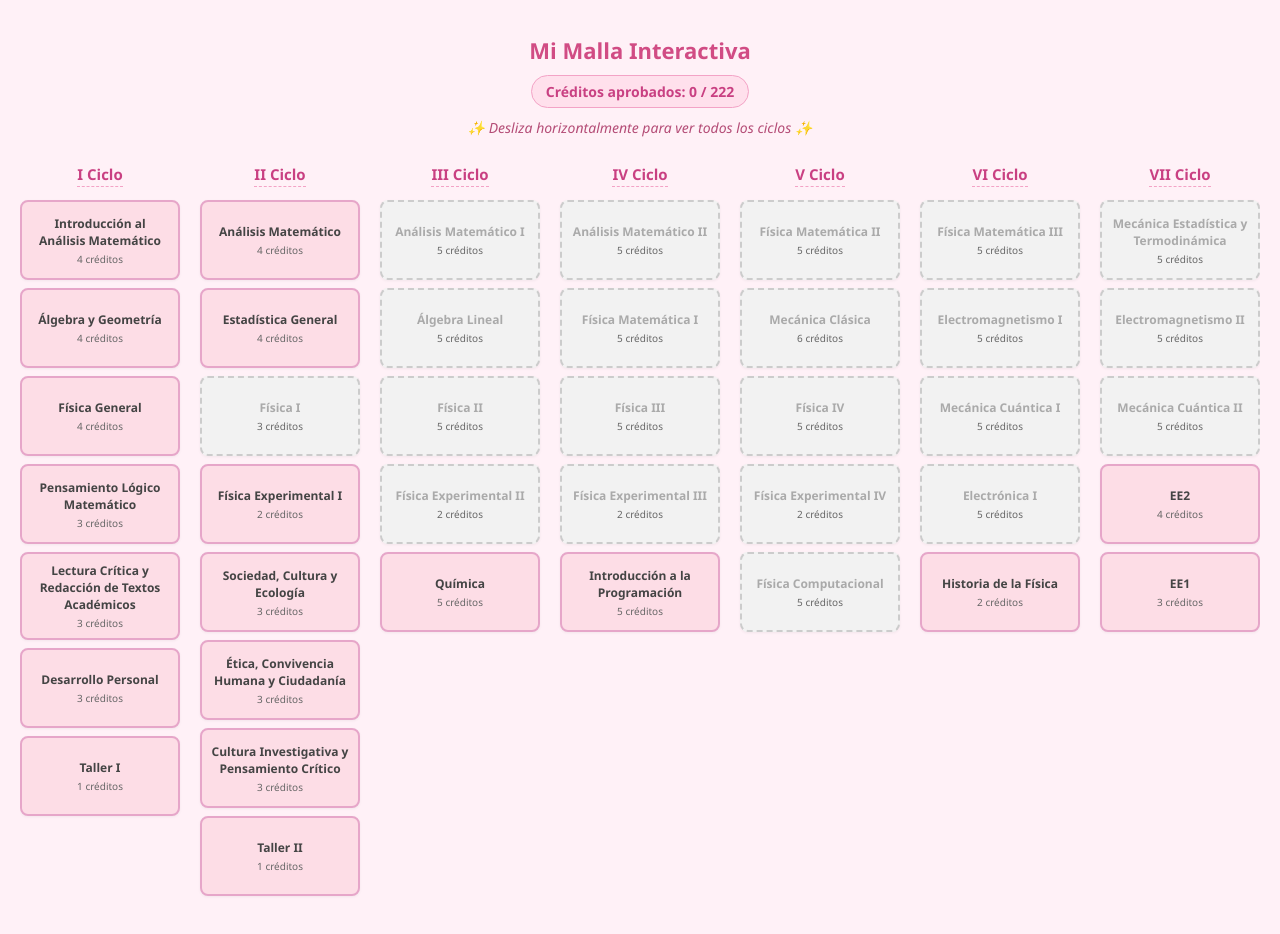
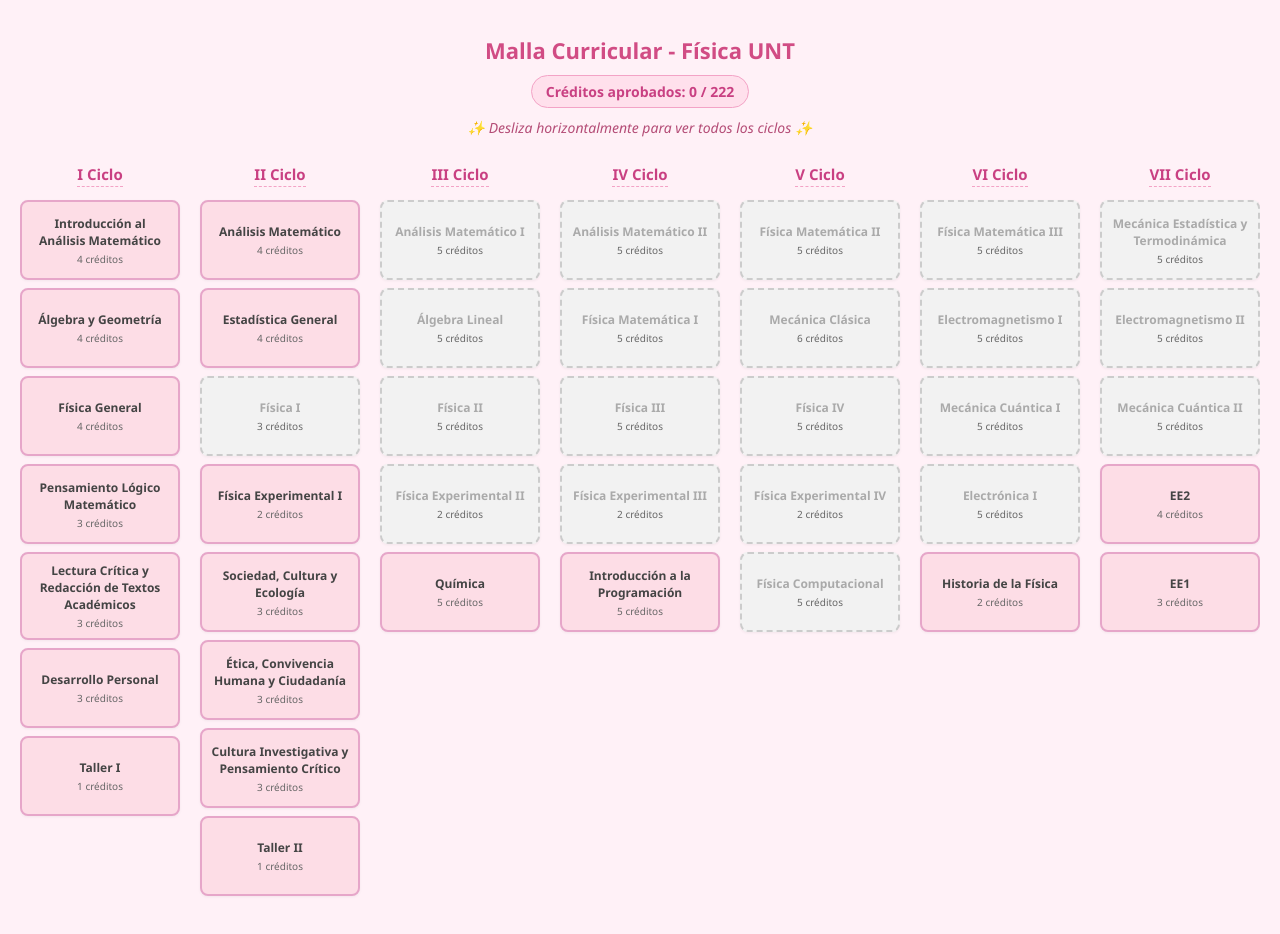
Before and after one commit to be1encit4/mi-malla, a plain HTML site: page index.html in a window 1280 px wide. Drawn offline with Linux system fonts and the light colour scheme.

Commit message:
Update index.html

```diff
--- a/index.html
+++ b/index.html
@@ -7,7 +7,7 @@
   <link rel="stylesheet" href="style.css" />
 </head>
 <body>
-  <h1>Mi Malla Interactiva</h1>
+  <h1>Malla Curricular - Física UNT</h1>
   <div class="scroll-hint">✨ Desliza horizontalmente para ver todos los ciclos ✨</div>
   <div id="malla">
     <div class="tabla-ciclos" id="tablaCiclos"></div>
```
